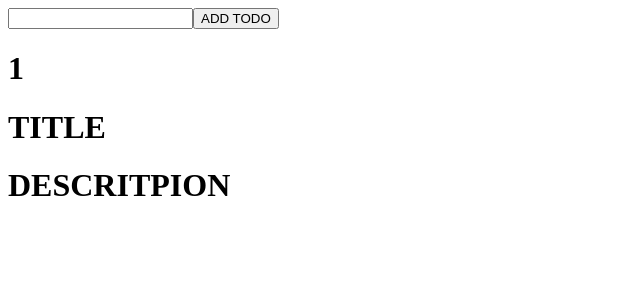
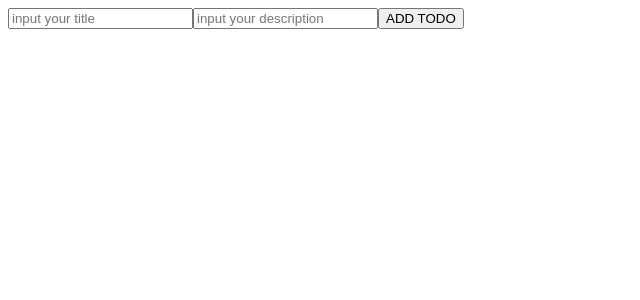
Before and after one commit to mixnuts07/todoapp-react-ddd-clearnarch, a React (Vite) app: page / in a window 1280 px wide. Shown: the top 300 px of the page, without its empty margins (0-640 px from the left). Built offline with nearby package versions, Linux system fonts and the light colour scheme.

Commit message:
add todo

```diff
--- a/src/App.tsx
+++ b/src/App.tsx
@@ -5,30 +5,67 @@ import Title from "../domains/Title";
 import Description from "../domains/Description";
 
 function App() {
-  const id = new Id(1);
-  const title = new Title("TITLE");
-  const description = new Description("DESCRITPION");
-  const tmp: Todo[] = [
-    {
-      id: id,
+  const [todos, setTodos] = useState([]);
+  const [title, setTitle] = useState("");
+  const [description, setDescription] = useState("");
+  // const todos = [
+  //   {
+  //     id: Date.now(),
+  //     title: title,
+  //     description: description,
+  //   },
+  // ];
+  // const id = new Id(1);
+  // const title = new Title("TITLE");
+  // const description = new Description("DESCRITPION");
+  // const tmp: Todo[] = [
+  //   {
+  //     id: id,
+  //     title: title,
+  //     description: description,
+  //   },
+  // ];
+  // const sample: Todo[] = [
+  //   {
+  //     id: new Id(2),
+  //     title: title,
+  //     description: description,
+  //   },
+  // ];
+  const addTodo = () => {
+    const newTodo = {
+      id: Date.now(),
       title: title,
       description: description,
-    },
-  ];
-  const addTodo = () => {
-    setTodo(...todo);
+    };
+    setTodos([...todos, newTodo]);
+    setTitle("");
+    setDescription("");
   };
 
-  const [todo, setTodo] = useState<Todo[]>(tmp);
+  // const [todo, setTodo] = useState<Todo[]>(tmp);
   return (
     <div className="text-amber-800">
-      <input type="text" />
-      <button onClick={() => addTodo}>ADD TODO</button>
-      {todo.map((it) => (
-        <div key={it.id.id}>
-          <h1>{it.id.id}</h1>
-          <h1>{it.title.title}</h1>
-          <h1>{it.description.description}</h1>
+      <div className="">
+        <input
+          type="text"
+          placeholder="input your title"
+          value={title}
+          onChange={(e) => setTitle(e.target.value)}
+        />
+        <input
+          type="text"
+          placeholder="input your description"
+          value={description}
+          onChange={(e) => setDescription(e.target.value)}
+        />
+        <button onClick={() => addTodo()}>ADD TODO</button>
+      </div>
+      {todos.map((it) => (
+        <div key={it.id}>
+          <h1>{it.id}</h1>
+          <h1>{it.title}</h1>
+          <h1>{it.description}</h1>
         </div>
       ))}
     </div>
```
